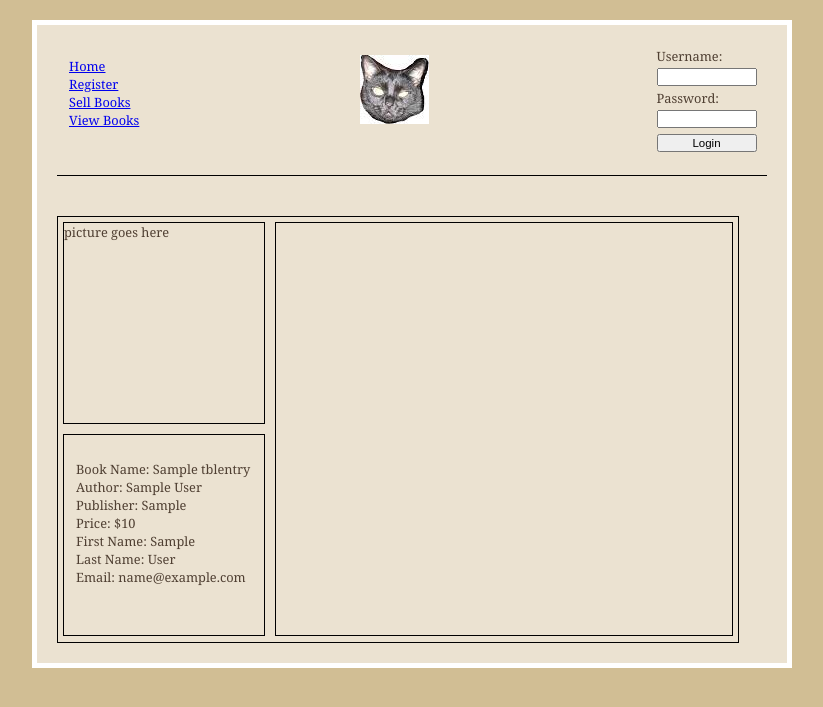
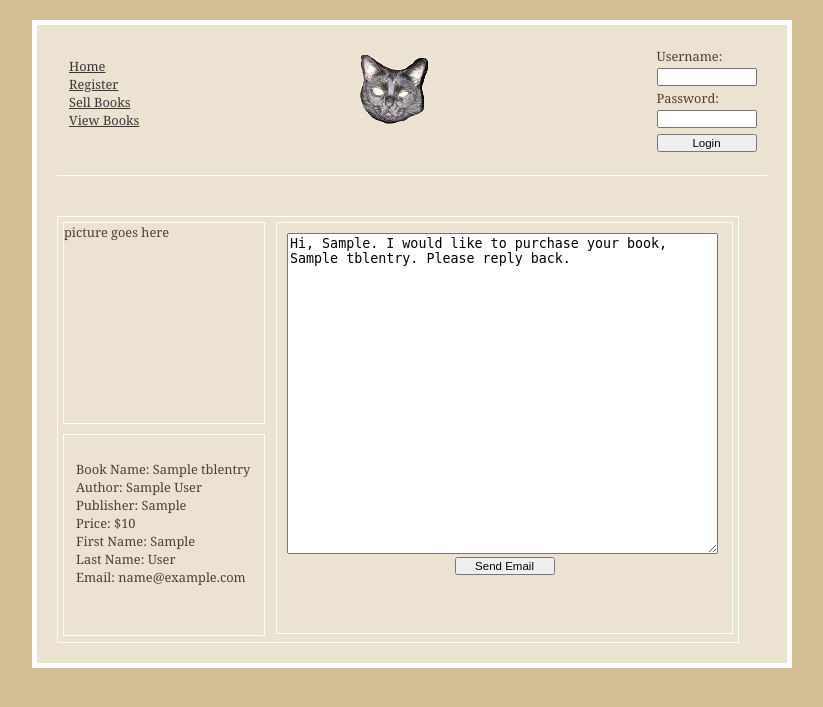
Before and after one commit to akereliuk/DanWu, a PHP site: page /bookdetails.php?intEntryID=1 in a window 1280 px wide. Shown: the top 707 px of the page, without its empty margins (233-1056 px from the left). Run offline with PHP 8.4, Linux system fonts and the light colour scheme; tables that the repository leaves empty hold one stand-in row (values such as "Sample post"); some libraries are stand-ins or nearby versions.

Commit message:
Added send email function to test

```diff
--- a/bookdetails.php
+++ b/bookdetails.php
@@ -1,10 +1,29 @@
-<?php include "header.php" ?>
-	<? $arrEntryDetails = getEntryDetails($_GET['intEntryID']); ?>
+<?php include "header.php";
+	$arrEntryDetails = getEntryDetails($_GET['intEntryID']); ?>
 	<div class="totalBox">
 		<div class="pictureBox">
 			picture goes here
 		</div>
 		<div class="descriptionBox">
+			<form action="" method="post">
+				<? if(isset($_POST['strEmailBody'])){
+						$headers  = 'MIME-Version: 1.0' . "\r\n";
+						$headers .= 'Content-type: text/html; charset=iso-8859-1' . "\r\n";
+						$to  = $arrEntryDetails['strEmail'];
+						$subject = "Dan Wu Books - Book Request";
+						$message = $_POST['strEmailBody'];
+						if(mail($to, $subject, $message, $headers)){
+							?> Successfully sent your email! <?
+						}else{
+							?> Error: mail could not be sent. <?
+						}
+					}
+					else{
+				?>
+				<textarea rows="21" cols="51" name="strEmailBody">Hi, <?=$arrEntryDetails['strFirstName']?>. I would like to purchase your book, <?=$arrEntryDetails['strBookName']?>. Please reply back.<?if(logged_in()){ print_r(' - ' . getFirstNameFromUserID($intSessionUserID)) ;}?></textarea>
+				<center><input type='submit' value='Send Email'></input></center>
+				<? } ?>
+			</form>
 		</div>
 		<div class="infoBox">
 			<ul class="infoUL">
--- a/main.css
+++ b/main.css
@@ -21,6 +21,11 @@ input{
 	font-size: 0.9em;
 }
 
+a:link {color: 	#383838  ;}      /* unvisited link */
+a:visited {color:#383838  ;}  /* visited link */
+a:hover {color:#808080;}  /* mouse over link */
+a:active {color:#383838  ;}  /* selected link */
+
 #mainTable{
   top: 20px;
   left: 50%;
@@ -40,7 +45,7 @@ input{
 .navigation{
 	clear:both;
 	height:130px;
-	border-bottom:1px solid black;
+	border-bottom:1px solid white;
 	margin:20px;
 }
 
@@ -61,7 +66,7 @@ input{
 	float:left;
 	width:200px;
 	height:200px;
-	border:1px solid black;
+	border:1px solid white;
 	margin:5px;
 }
 
@@ -69,22 +74,25 @@ input{
 	float:left;
 	width:200px;
 	height:200px;
-	border:1px solid black;
+	border:1px solid white;
 	margin:5px;
 }
 
 .totalBox{
 	width:680px;
 	height:425px;
-	border:1px solid black;
+	border:1px solid white;
 }
 
 .descriptionBox{
 	float:right;
 	margin:5px;
-	width:456px;
-	height:412px;
-	border:1px solid black;
+	width:435px;
+	height:400px;
+	border:1px solid white;
+	padding-left:10px;
+	padding-right:10px;
+	padding-top:10px;
 }
 
 li{
--- a/navigation.php
+++ b/navigation.php
@@ -7,6 +7,6 @@
 			<li><a href="sellbooks.php">Sell Books</a></li>
 			<li><a href="viewbooks.php">View Books</a></li>
 		</ul>
-		<div class="logo"><img src="logo.jpg"></div>
+		<div class="logo"><img src="logo.png"></div>
 		<?php include "widgets.php" ?>
 	</div>
--- a/viewbooks.php
+++ b/viewbooks.php
@@ -62,6 +62,8 @@ echo "<table id='entryTable' border='1'>
 <th id='priceCol'>Price</th>
 <th id='emailCol'>Email</th>
 <th id='dateCol'>Date</th>
+<th>&nbsp;</th>
+<th>&nbsp;</th>
 </tr>
 </thead>";
 
```
Also changed, not shown: logo.png (added).
